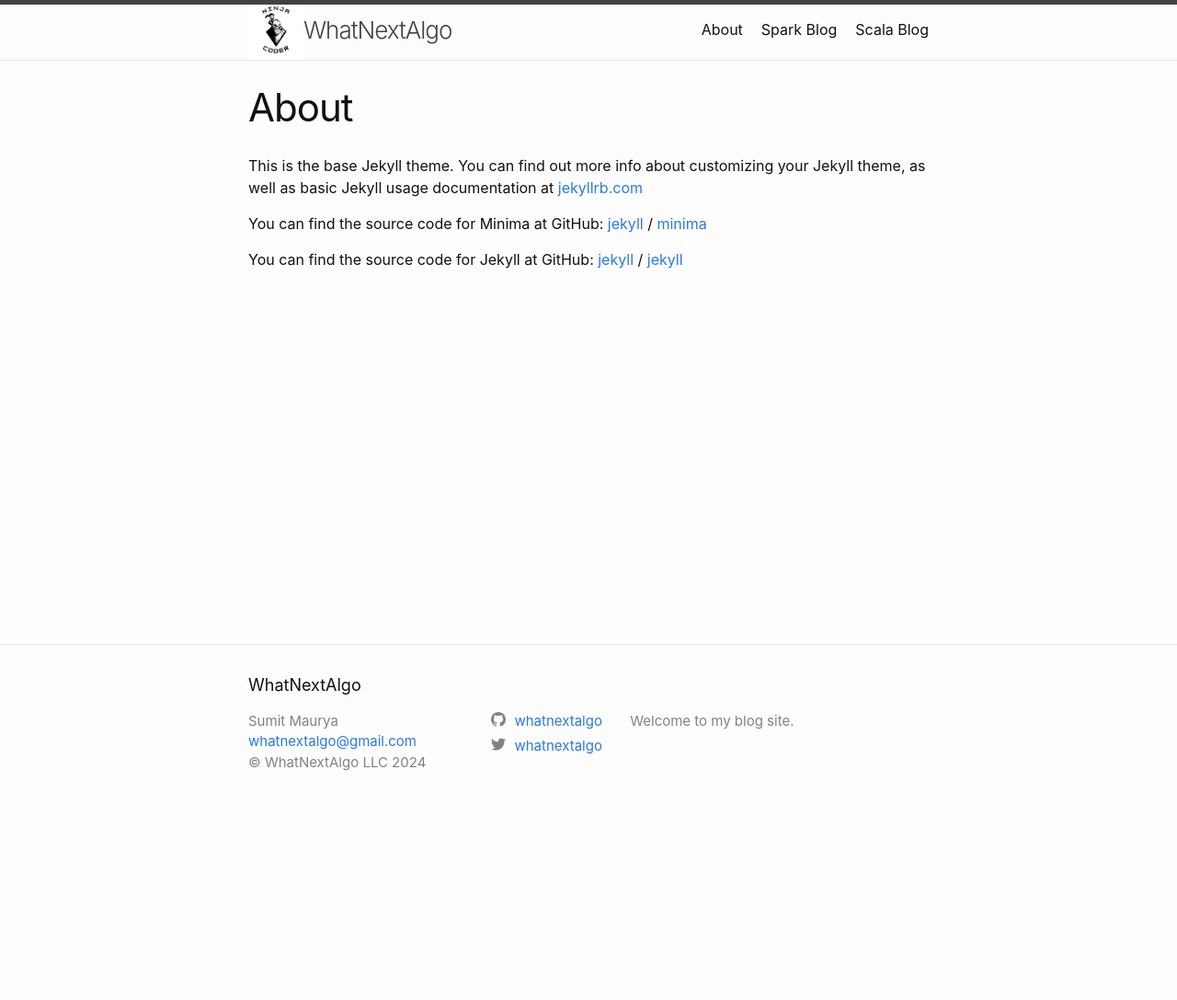
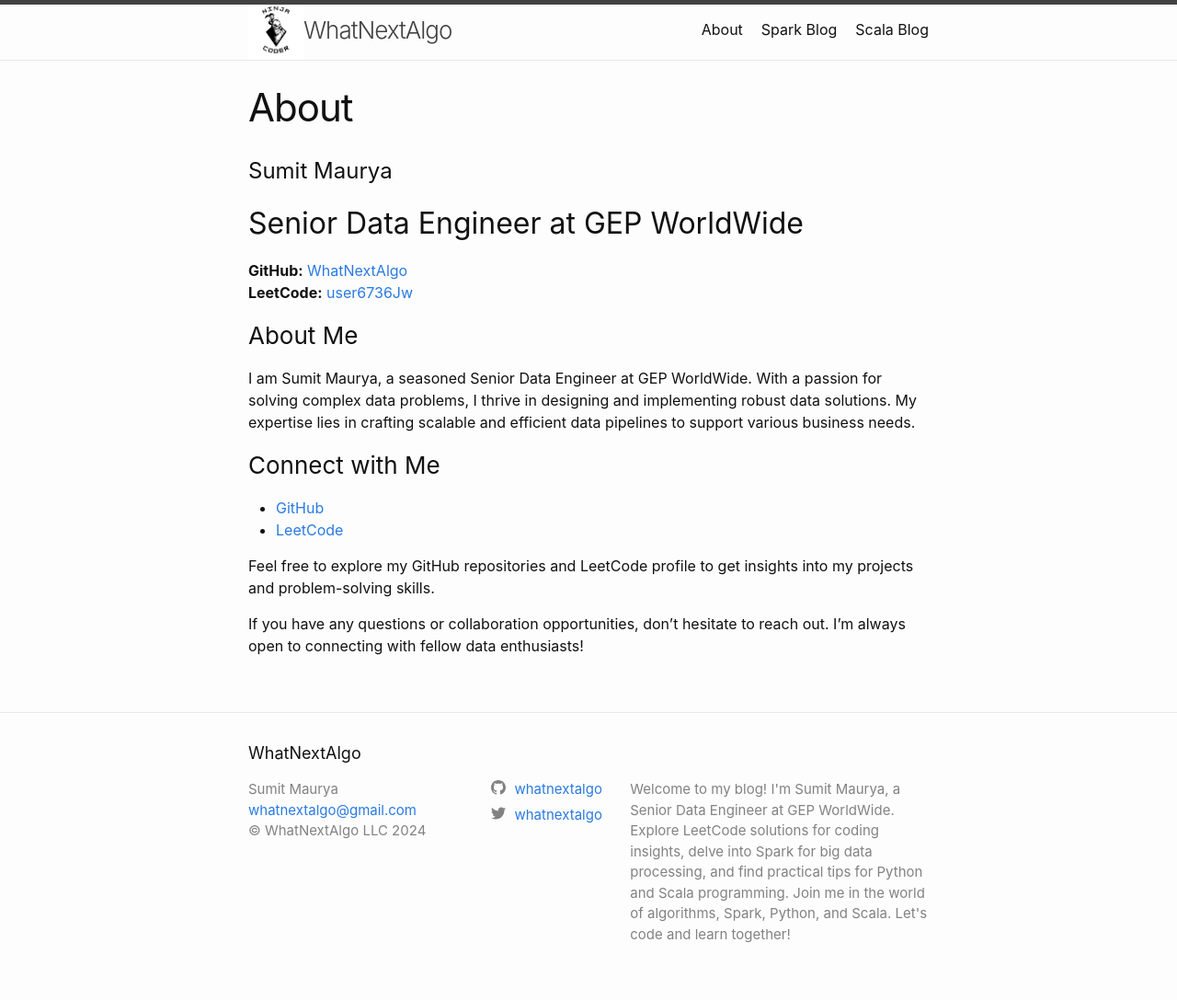
Before and after one commit to WhatNextAlgo/WhatNextAlgo, a Jekyll site: the page built from about.markdown, in a window 1280 px wide. Shown: the whole page at 92% size. Built offline with Jekyll 4.4.1, drawn with Linux system fonts in a browser that asks for light colours; before the commit the page ends 900 px from its top, so only the background shows below that.

Commit message:
Added about and profile page

```diff
--- a/_config.yml
+++ b/_config.yml
@@ -21,7 +21,9 @@
 title: WhatNextAlgo
 email: whatnextalgo@gmail.com
 description: >- # this means to ignore newlines until "baseurl:"
-  Welcome to my blog site.
+  Welcome to my blog! I'm Sumit Maurya, a Senior Data Engineer at GEP WorldWide. Explore LeetCode solutions for coding insights,
+  delve into Spark for big data processing, and find practical tips for Python and Scala programming.
+  Join me in the world of algorithms, Spark, Python, and Scala. Let's code and learn together!
 baseurl: "/WhatNextAlgo" # the subpath of your site, e.g. /blog
 url: "https://whatnextalgo.github.io" # the base hostname & protocol for your site, e.g. http://example.com
 twitter_username: whatnextalgo
--- a/_layouts/home.html
+++ b/_layouts/home.html
@@ -9,7 +9,7 @@ layout: default
 
   {{ content }}
 
-  {%- if site.posts.size > 0 -%}
+  <!-- {%- if site.posts.size > 0 -%}
     <h2 class="post-list-heading">{{ page.list_title | default: "Posts List" }}</h2>
     <ul class="post-list">
       {%- for post in site.posts -%}
@@ -29,6 +29,6 @@ layout: default
     </ul>
 
     <p class="rss-subscribe">subscribe <a href="{{ "/feed.xml" | relative_url }}">via RSS</a></p>
-  {%- endif -%}
+  {%- endif -%} -->
 
 </div>
--- a/about.markdown
+++ b/about.markdown
@@ -4,15 +4,22 @@ title: About
 permalink: /about/
 ---
 
-This is the base Jekyll theme. You can find out more info about customizing your Jekyll theme, as well as basic Jekyll usage documentation at [jekyllrb.com](https://jekyllrb.com/)
+# Sumit Maurya
 
-You can find the source code for Minima at GitHub:
-[jekyll][jekyll-organization] /
-[minima](https://github.com/jekyll/minima)
+## Senior Data Engineer at GEP WorldWide
 
-You can find the source code for Jekyll at GitHub:
-[jekyll][jekyll-organization] /
-[jekyll](https://github.com/jekyll/jekyll)
+**GitHub:** [WhatNextAlgo](https://github.com/WhatNextAlgo)
+**LeetCode:** [user6736Jw](https://leetcode.com/user6736Jw/)
 
+### About Me
 
-[jekyll-organization]: https://github.com/jekyll
+I am Sumit Maurya, a seasoned Senior Data Engineer at GEP WorldWide. With a passion for solving complex data problems, I thrive in designing and implementing robust data solutions. My expertise lies in crafting scalable and efficient data pipelines to support various business needs.
+
+### Connect with Me
+
+- [GitHub](https://github.com/WhatNextAlgo)
+- [LeetCode](https://leetcode.com/user6736Jw/)
+
+Feel free to explore my GitHub repositories and LeetCode profile to get insights into my projects and problem-solving skills.
+
+If you have any questions or collaboration opportunities, don't hesitate to reach out. I'm always open to connecting with fellow data enthusiasts!
```
Also changed, not shown: index.markdown (+15 -0 lines).
